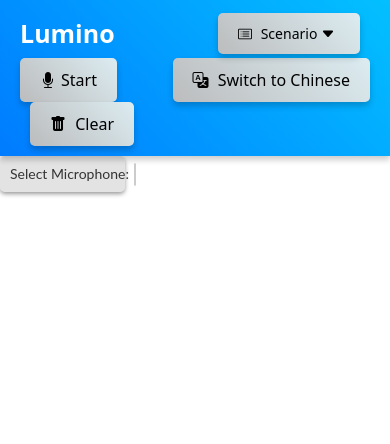
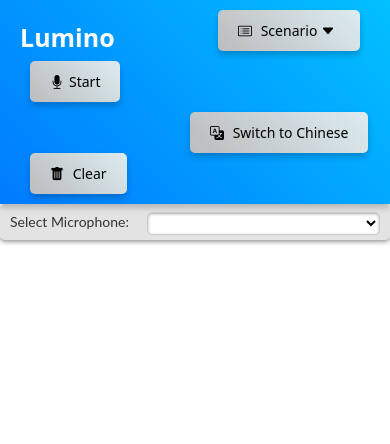
Before and after one commit to LGMOak/lumino, a Flask app: page / in a window 390 px wide. Shown: the top 444 px of the page. Run offline with Flask 3, Linux system fonts and the light colour scheme; lists and menus that the app fills with data are empty; some libraries are stand-ins or nearby versions.

Commit message:
Update style.css mobile version
Update css, fit mobile version

```diff
--- a/web/static/css/style.css
+++ b/web/static/css/style.css
@@ -10,7 +10,7 @@ body {
 /* Navigation Bar Styles */
 .navbar {
     display: flex;
-    justify-content: space-between; /* Adjusted to have left and right sections */
+    justify-content: space-between;
     align-items: center;
     background: linear-gradient(45deg, #007BFF, #03c0ff);
     box-shadow: 0 4px 6px rgba(0, 0, 0, 0.2);
@@ -55,6 +55,7 @@ button:hover {
 button i {
     margin-right: 5px;
 }
+
 
 /* Scenario Selection Dropdown */
 .selection {
@@ -181,3 +182,46 @@ button i {
 #mic select:focus {
     border-color: #ee0000;
 }
+
+
+/* Mobile-specific adjustments */
+@media (max-width: 768px) {
+    .navbar {
+        flex-direction: row;
+        align-items: flex-end;
+    }
+
+    button:hover {
+        background: linear-gradient(60deg, #ffe100, #fff201);
+        box-shadow: 0 6px 12px rgba(0, 0, 0, 0.2);
+    }
+
+    #scenario {
+        font-size: 14px;
+        border-radius: 5px;
+        margin-bottom: 10px;
+    }
+
+    #mic-btn {
+        margin-left: 10px;
+        font-size: 14px;
+        border-radius: 5px;
+        margin-bottom: 10px;
+    }
+
+    #switch-language {
+        font-size: 14px;
+        border-radius: 5px;
+        margin-left: 170px;
+    }
+
+    #clearConversation {
+        font-size: 14px;
+        border-radius: 5px;
+    }
+
+    #mic {
+        width: 100%;
+    }
+
+}
```
